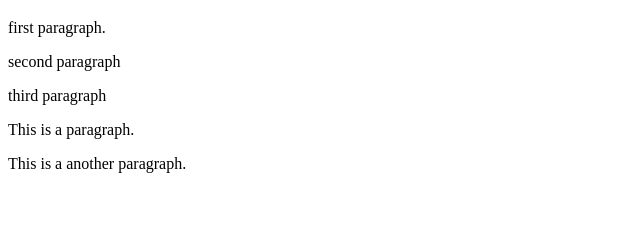
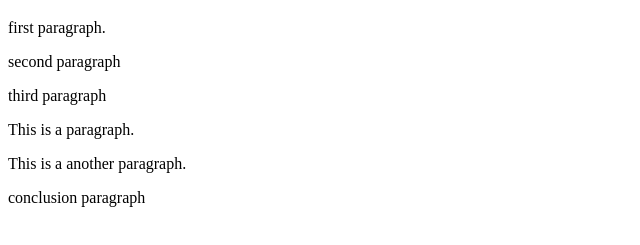
Before and after one commit to mahorner/learning-git, a plain HTML site: page index.html in a window 1280 px wide. Shown: the part 61-306 px from the top of the page, without its empty margins (0-640 px from the left). Drawn offline with Linux system fonts and the light colour scheme.

Commit message:
added conclusion paragraph

```diff
--- a/index.html
+++ b/index.html
@@ -10,5 +10,6 @@
     <p>third paragraph</p>
     <p>This is a paragraph.</p>
     <p>This is a another paragraph.</p>
+    <p>conclusion paragraph</p>
 </body>
 </html>
```
